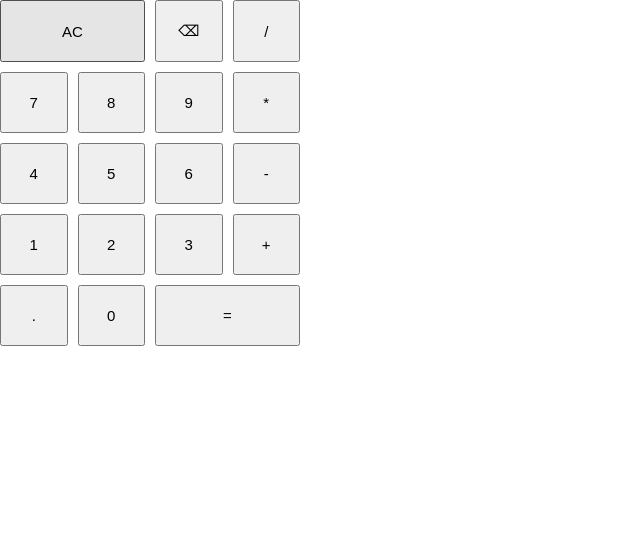
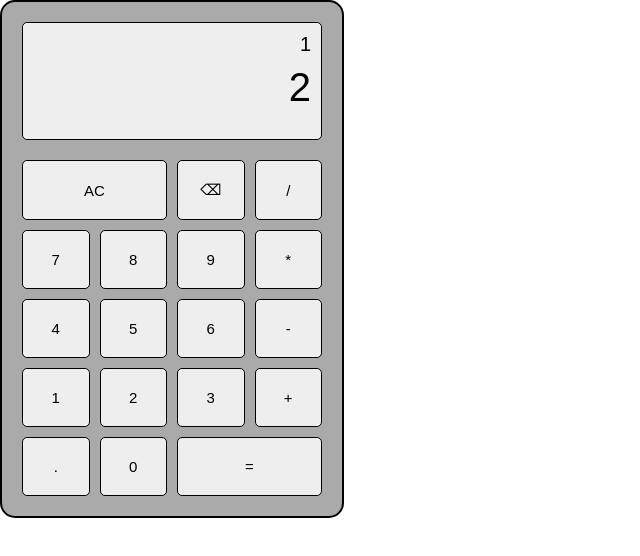
Before and after one commit to tyler-lutz/calculator, a plain HTML site: page index.html in a window 1280 px wide. Shown: the whole page, without its empty margins (0-640 px from the left). Drawn offline with Linux system fonts and the light colour scheme.

Commit message:
Add display and styles to calculator

```diff
--- a/index.html
+++ b/index.html
@@ -10,6 +10,10 @@
 </head>
 <body>
     <div class="calculator">
+        <div class="display">
+            <div class="previous">1</div>
+            <div class="current">2</div>
+        </div>
         <div class="buttons-grid">
             <button class="btn span-two">AC</button>
             <button class="btn">⌫</button>
--- a/styles.css
+++ b/styles.css
@@ -6,6 +6,29 @@
 
 .calculator {
     width: 300px;
+    background-color: #aaa;
+    padding: 20px;
+    border-radius: 15px;
+    border: 2px solid black;
+}
+
+.display {
+    background-color: #eee;
+    border: 1px solid black;
+    border-radius: 5px;
+    padding: 10px;
+    text-align: right;
+    margin-bottom: 20px;
+}
+
+.previous {
+    min-height: 32px;
+    font-size: 20px;
+}
+
+.current {
+    min-height: 64px;
+    font-size: 40px;
 }
 
 .buttons-grid {
@@ -17,7 +40,9 @@
 .btn {
     padding: 20px;
     font-size: 15px;
-
+    background-color: #eee;
+    border: 1px solid black;
+    border-radius: 5px;
 }
 
 .span-two {
```
